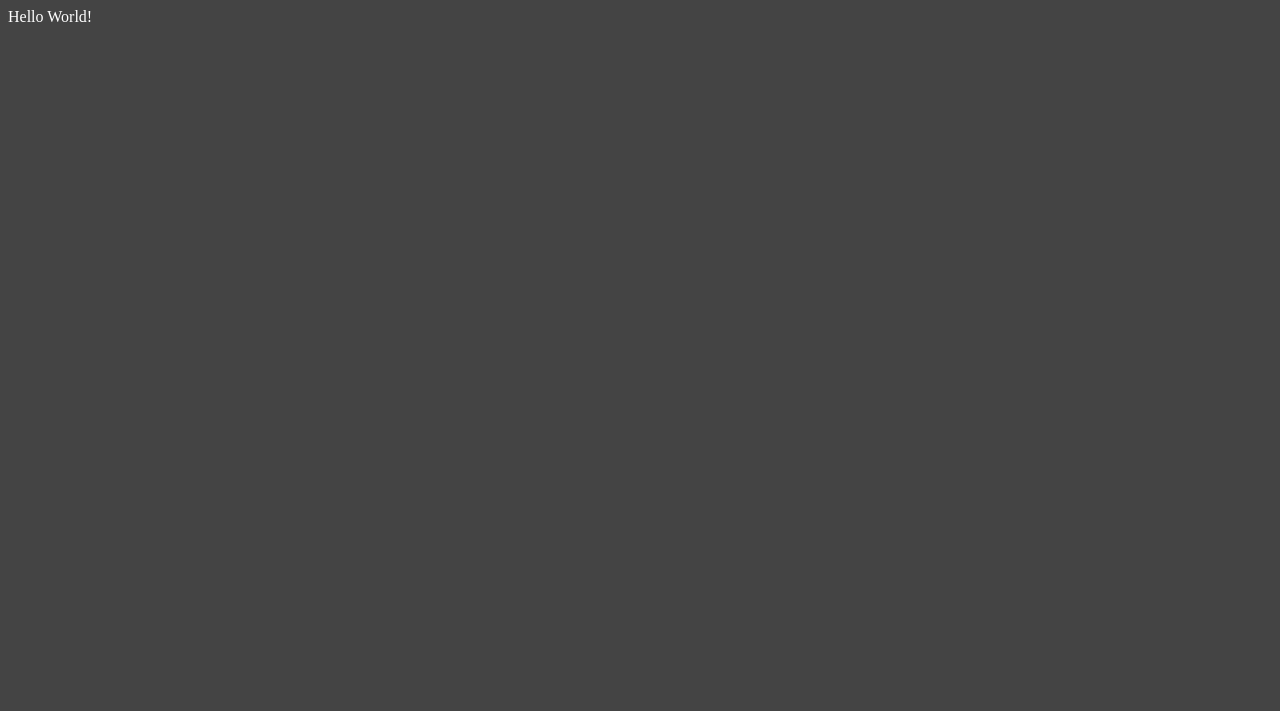
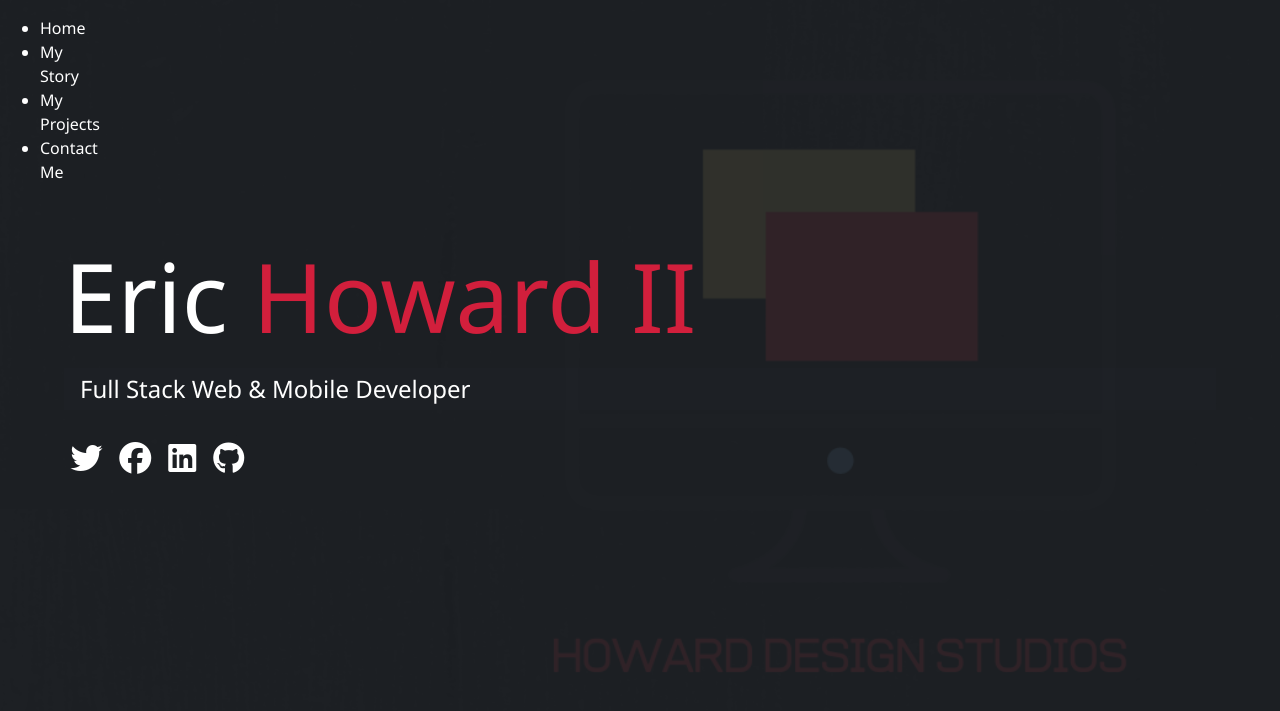
Before and after one commit to EricHoward27/my_portfolio, a PHP site: page /dist/index.html in a window 1280 px wide. Before the commit the part shown is almost empty. Shown: the top 711 px of the page. Run offline with PHP 8.4, Linux system fonts and the light colour scheme; some libraries are stand-ins or nearby versions.

Commit message:
index markup & main scss

```diff
--- a/dist/css/main.css
+++ b/dist/css/main.css
@@ -1,3 +1,66 @@
+* {
+  box-sizing: border-box; }
+
 body {
-  background: #444;
-  color: white; }
+  background: #1b1e23;
+  color: white;
+  height: 100%;
+  margin: 0;
+  font-family: "Segoe UI", Tahoma, Geneva, Verdana, sans-serif;
+  line-height: 1.5; }
+  body#bg-img {
+    background: url(/dist/img/background.png);
+    background-attachment: fixed;
+    background-size: cover; }
+    body#bg-img::after {
+      content: "";
+      position: absolute;
+      top: 0;
+      right: 0;
+      width: 100%;
+      height: 100%;
+      z-index: -1;
+      background: rgba(27, 30, 35, 0.9); }
+
+h1,
+h2,
+h3 {
+  margin: 0;
+  font-weight: 400; }
+  h1.lg-heading,
+  h2.lg-heading,
+  h3.lg-heading {
+    font-size: 6rem; }
+  h1.sm-heading,
+  h2.sm-heading,
+  h3.sm-heading {
+    margin-bottom: 2rem;
+    padding: 0.2rem 1rem;
+    background: rgba(31, 35, 41, 0.5); }
+
+a {
+  color: white;
+  text-decoration: none; }
+
+header {
+  position: fixed;
+  z-index: 2;
+  width: 100px; }
+
+.text-secondary {
+  color: #d21f3c; }
+
+main {
+  padding: 4rem;
+  height: 100%; }
+  main .icons {
+    margin-top: 1rem; }
+    main .icons a {
+      padding: 0.4rem; }
+      main .icons a:hover {
+        color: #d21f3c;
+        transition: all 0.5s ease-out; }
+  main#home {
+    overflow: hidden; }
+    main#home h1 {
+      margin-top: 20vh; }
--- a/dist/index.html
+++ b/dist/index.html
@@ -4,10 +4,62 @@
     <meta charset="UTF-8" />
     <meta name="viewport" content="width=device-width, initial-scale=1.0" />
     <meta http-equiv="X-UA-Compatible" content="ie=edge" />
+    <script
+      src="https://kit.fontawesome.com/163113cfff.js"
+      crossorigin="anonymous"
+    ></script>
     <link rel="stylesheet" href="css/main.css" />
     <title>My Portfolio</title>
   </head>
-  <body>
-    Hello World!
+  <body id="bg-img">
+    <header>
+      <div class="menu-btn">
+        <div class="btn-line"></div>
+        <div class="btn-line"></div>
+        <div class="btn-line"></div>
+      </div>
+      <nav class="menu">
+        <div class="menu-branding">
+          <div class="portrait"></div>
+        </div>
+        <ul class="menu-nav">
+          <li class="nav-item">
+            <a href="/" class="nav-link">Home</a>
+          </li>
+          <li class="nav-item">
+            <a href="/mystory.html" class="nav-link">My Story</a>
+          </li>
+          <li class="nav-item">
+            <a href="/myproject.html" class="nav-link">My Projects</a>
+          </li>
+          <li class="nav-item">
+            <a href="/contactme.html" class="nav-link">Contact Me</a>
+          </li>
+        </ul>
+      </nav>
+    </header>
+    <main id="home">
+      <h1 class="lg-heading">
+        Eric <span class="text-secondary">Howard II</span>
+      </h1>
+      <h2 class="sm-heading">
+        Full Stack Web & Mobile Developer
+      </h2>
+      <div class="icons">
+        <a href="#!">
+          <i class="fab fa-twitter fa-2x"></i>
+        </a>
+        <a href="#!">
+          <i class="fab fa-facebook fa-2x"></i>
+        </a>
+        <a href="#!">
+          <i class="fab fa-linkedin fa-2x"></i>
+        </a>
+        <a href="#!">
+          <i class="fab fa-github fa-2x"></i>
+        </a>
+      </div>
+    </main>
+    <script src="js/main.js"></script>
   </body>
 </html>
--- /dev/null
+++ b/scss/_config.scss
@@ -0,0 +1,31 @@
+$primary-color: #1b1e23;
+$secondary-color: #d21f3c;
+$font-colors: #ec334e;
+$show-home-image: true;
+$home-image: url(/dist/img/background.png);
+$background-opacity: 0.9;
+
+@mixin easeOut {
+  transition: all 0.5s ease-out;
+}
+
+@mixin background {
+  @if $show-home-image {
+    &#bg-img {
+      background: $home-image;
+      background-attachment: fixed;
+      background-size: cover;
+
+      &::after {
+        content: "";
+        position: absolute;
+        top: 0;
+        right: 0;
+        width: 100%;
+        height: 100%;
+        z-index: -1;
+        background: rgba($primary-color, $background-opacity);
+      }
+    }
+  }
+}
--- a/scss/main.scss
+++ b/scss/main.scss
@@ -1,6 +1,72 @@
-$primary-color: #444;
+@import "_config";
+* {
+  box-sizing: border-box;
+}
 
 body {
+  @include background();
   background: $primary-color;
   color: white;
+  height: 100%;
+  margin: 0;
+  font-family: "Segoe UI", Tahoma, Geneva, Verdana, sans-serif;
+  line-height: 1.5;
 }
+
+//The headings
+h1,
+h2,
+h3 {
+  margin: 0;
+  font-weight: 400;
+
+  &.lg-heading {
+    font-size: 6rem;
+  }
+
+  &.sm-heading {
+    margin-bottom: 2rem;
+    padding: 0.2rem 1rem;
+    background: rgba(lighten($primary-color, 2), 0.5);
+  }
+}
+
+a {
+  color: white;
+  text-decoration: none;
+}
+
+header {
+  position: fixed;
+  z-index: 2;
+  width: 100px;
+}
+
+.text-secondary {
+  color: $secondary-color;
+}
+
+main {
+  padding: 4rem;
+  height: 100%;
+
+  .icons {
+    margin-top: 1rem;
+
+    a {
+      padding: 0.4rem;
+
+      &:hover {
+        color: $secondary-color;
+        @include easeOut();
+      }
+    }
+  }
+
+  &#home {
+    overflow: hidden;
+    h1 {
+      margin-top: 20vh;
+    }
+  }
+}
```
Also changed, not shown: dist/img/background.png (added), dist/img/portrait-small.png (added), dist/img/potrait.jpg (added), dist/js/main.js (added).
